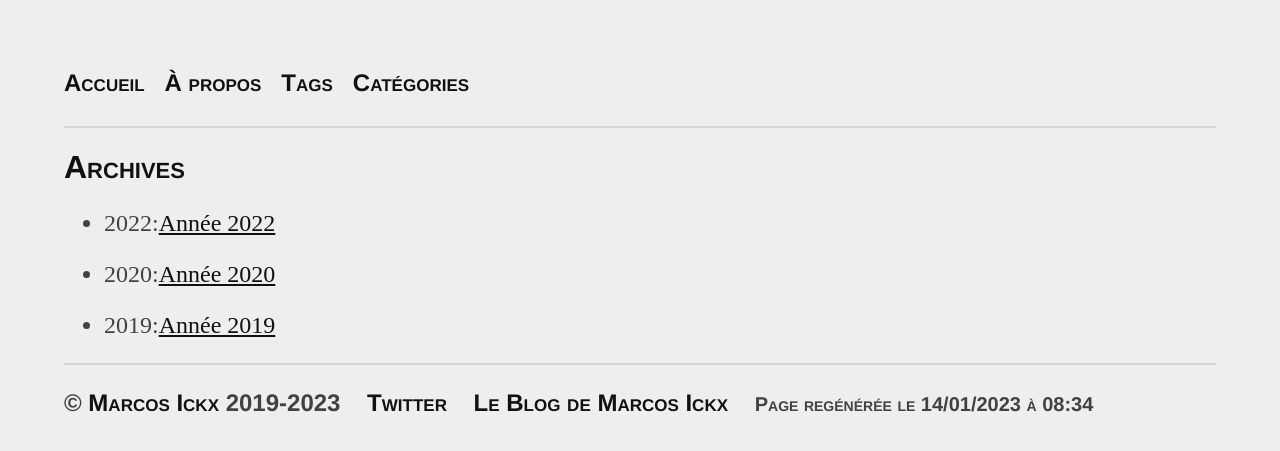
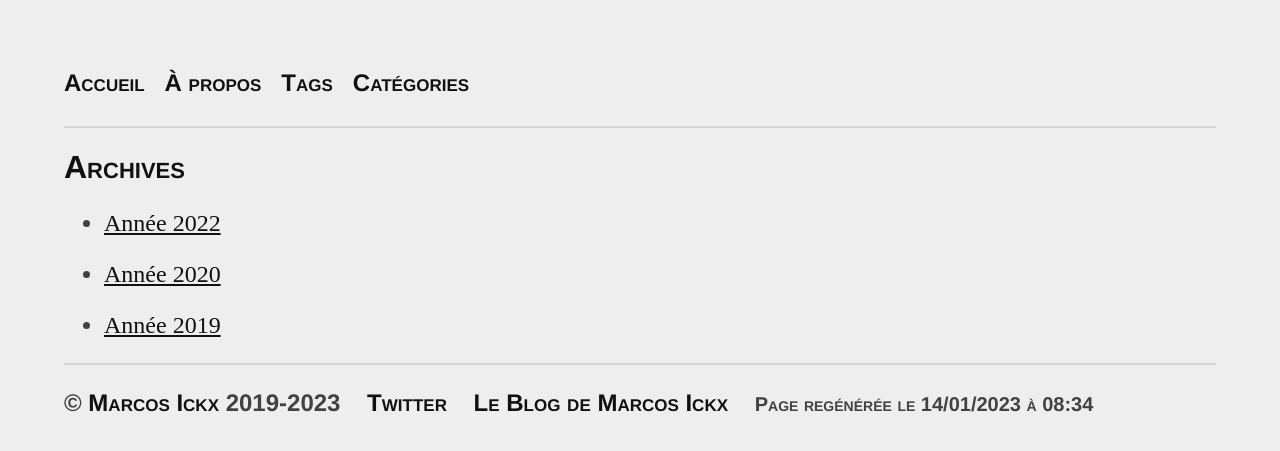
Before and after one commit to MarcosIckx/PreviewMarcosxNet, a Jekyll site: the page built from _pages/archives.md, in a window 1280 px wide. Shown: the top 451 px of the page. Built offline with Jekyll 4.4.1, drawn with Linux system fonts in a browser that asks for light colours.

Commit message:
Update archives.html

```diff
--- a/_includes/archives.html
+++ b/_includes/archives.html
@@ -46,7 +46,7 @@ site.data.archives.first.first: {{archives.first.first }}<br/>
   {%- if yearInfo.ignore -%}
   {%- else -%}
   <li>
-    <p>{{yearInfo.id}}: {%- include archive-year-link.html year=yearInfo debug=debugMode -%}</p>
+    <p>{%- include archive-year-link.html year=yearInfo debug=debugMode -%}</p>
     {%- if displaySubLinks -%}
     {%- if yearInfo.previous -%}
       {%- assign previous = archives[yearInfo.previous] -%}
```
